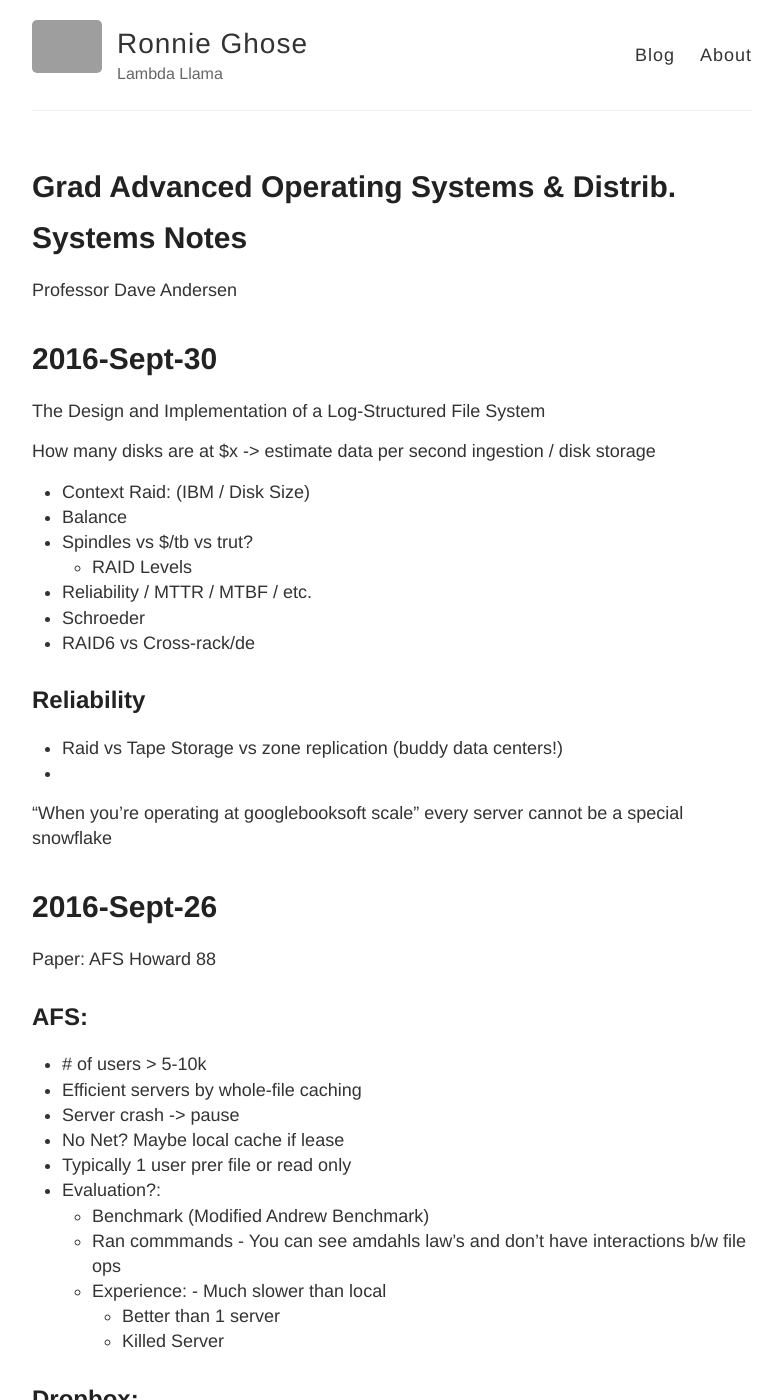
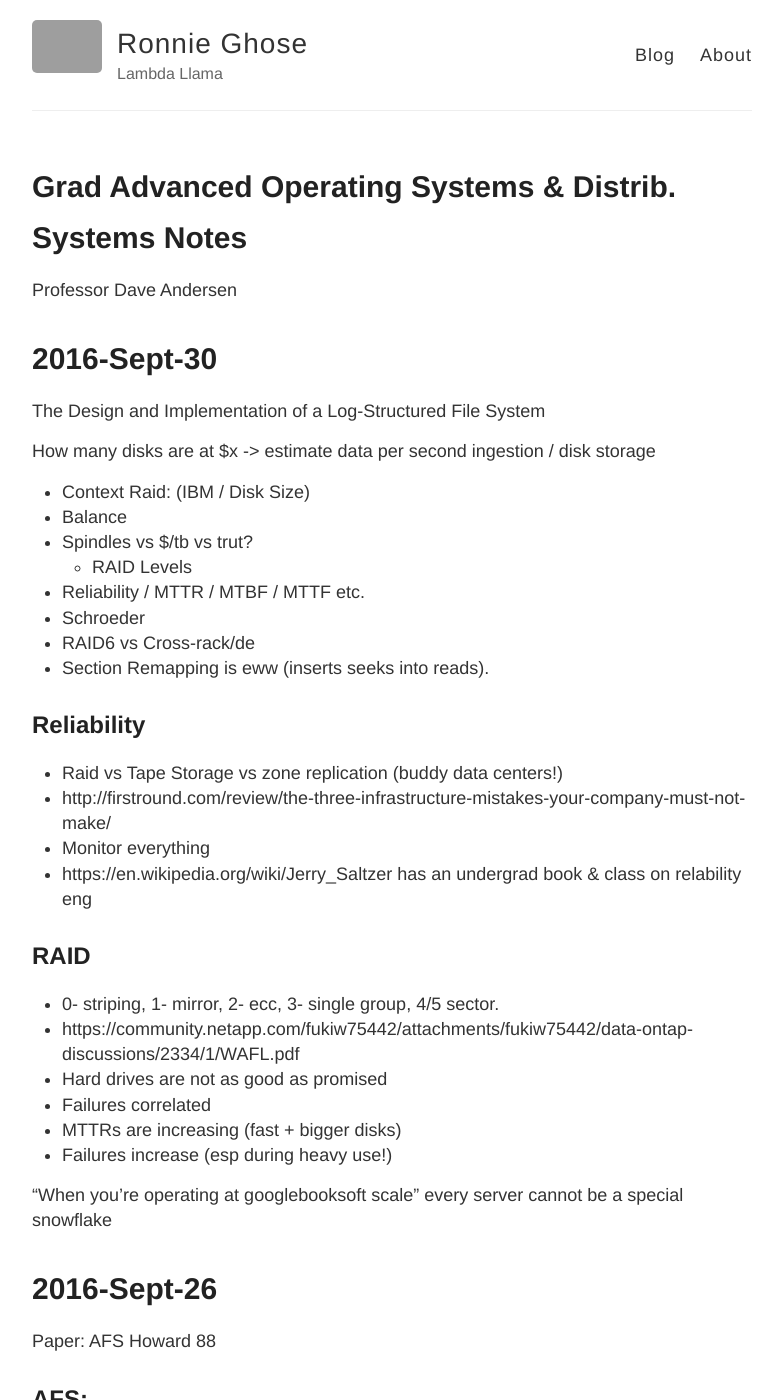
Before and after one commit to RONNCC/ronncc.github, a Jekyll site: the page built from _posts/2016-9-9-Advanced-Operating-Systems-Notes.md, in a window 1280 px wide and 1400 px high. Shown: the whole window, without its empty margins (248-1030 px from the left). Built offline with Jekyll 4.4.1, drawn with Linux system fonts in a browser that asks for light colours; comment, search, counter and statistics services are not loaded; grey boxes are pictures that could not be loaded.

Commit message:
Updated 2016-9-9-Advanced-Operating-Systems-Notes.md

```diff
--- a/_posts/2016-9-9-Advanced-Operating-Systems-Notes.md
+++ b/_posts/2016-9-9-Advanced-Operating-Systems-Notes.md
@@ -21,14 +21,25 @@ How many disks are at $x -> estimate data per second ingestion / disk storage
 - Balance
 - Spindles vs $/tb vs trut?
 	- RAID Levels
-- Reliability / MTTR / MTBF / etc.
+- Reliability / MTTR / MTBF / MTTF etc.
 - Schroeder
 - RAID6 vs Cross-rack/de
+- Section Remapping is eww (inserts seeks into reads).
 
 
 ## Reliability
 - Raid vs Tape Storage vs zone replication (buddy data centers!)
--
+- http://firstround.com/review/the-three-infrastructure-mistakes-your-company-must-not-make/
+- Monitor everything
+- https://en.wikipedia.org/wiki/Jerry_Saltzer has an undergrad book & class on relability eng
+
+## RAID
+- 0- striping, 1- mirror, 2- ecc, 3- single group, 4/5 sector.
+- https://community.netapp.com/fukiw75442/attachments/fukiw75442/data-ontap-discussions/2334/1/WAFL.pdf
+- Hard drives are not as good as promised
+- Failures correlated
+- MTTRs are increasing (fast + bigger disks)
+- Failures increase (esp during heavy use!)
 
 
 
```
